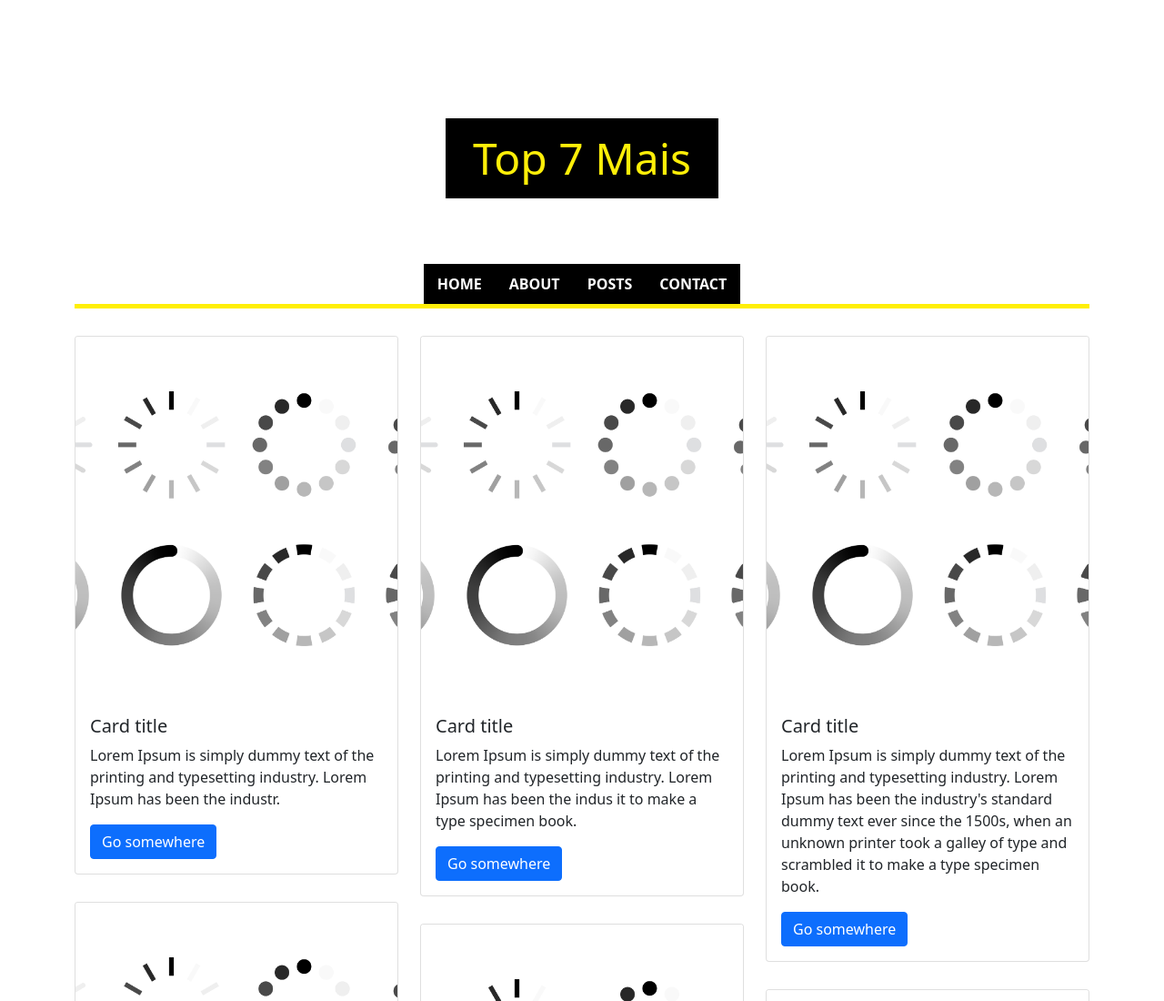
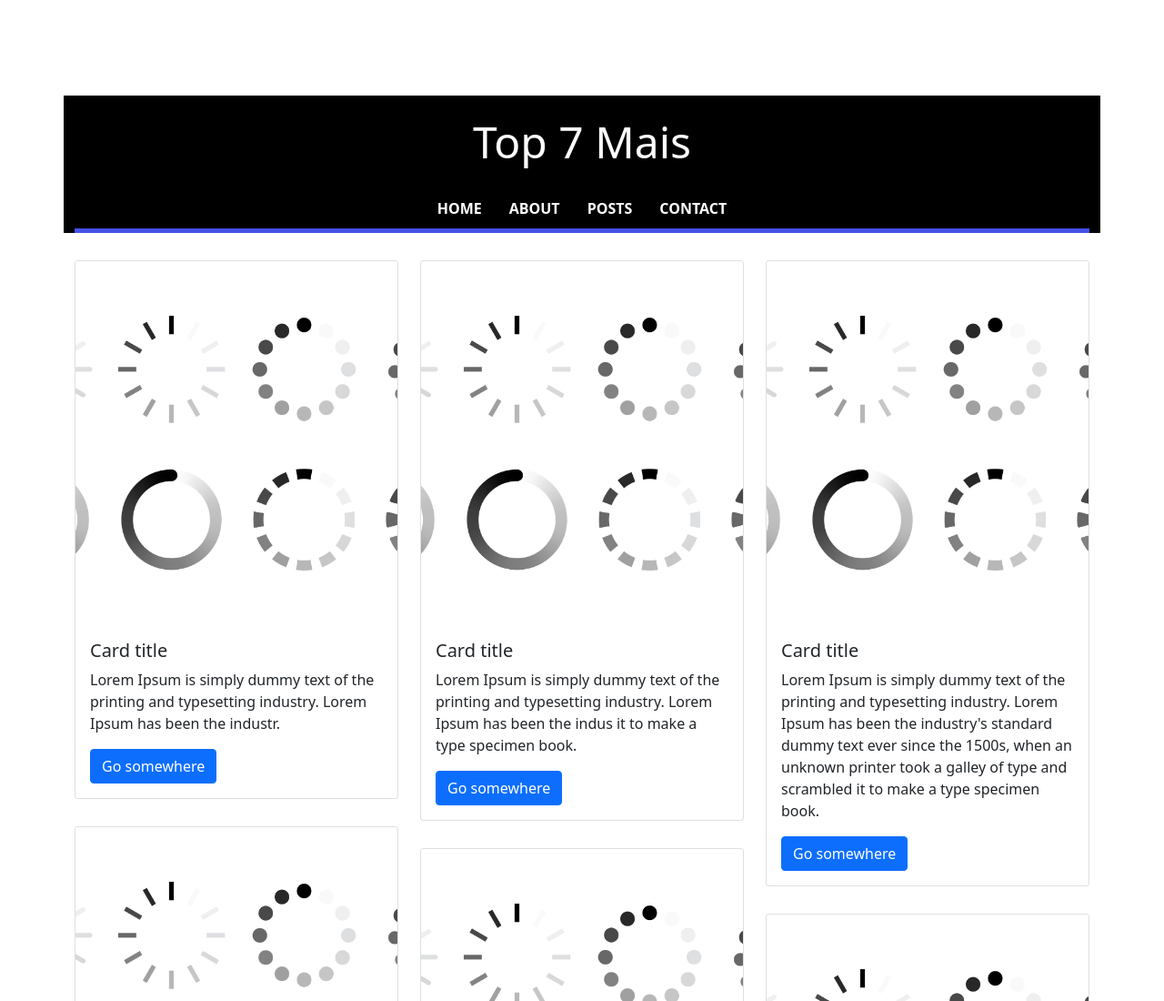
Before and after one commit to gileaddias/top7mais-Vers-o2, a plain HTML site: page index.html in a window 1280 px wide. Shown: the top 1100 px of the page at 91% size. Drawn offline with nearby package versions, Linux system fonts and the light colour scheme.

Commit message:
Revisão de design e CSS

```diff
--- a/footer.css
+++ b/footer.css
@@ -7,6 +7,6 @@
     justify-content: center;
     background-color: #000;
     color: #fff;
-    font-family: 'Vidaloka' serif;
+    font-family: 'Poppins' serif;
     margin-top: 50px;
 }
--- a/header.css
+++ b/header.css
@@ -2,27 +2,33 @@
 
 .header {
     display: block;
-    padding: 30px 0 0 0;
+    padding: 5px 0 0 0;
 }
 
 .header .container {
     display: flex;
+    background-color: #000;
     flex-direction: column;
     align-items: center;
 }
 
 .header .logo{
     font-size: 3em;
-    background-color: #000;
-    color: rgb(255, 239, 8);
-    padding: 15px 30px;
-    margin-bottom: 1.5em;
+    color: #fff;
+    padding: 22px 2px;
+    margin-bottom: 0;
+
+}
+
+.header .logo:hover{
+    background-color: #fff;
+    color: rgb(70, 81, 230);
 }
 
 .header .nav{
     width: 100%;
     display: block;
-    border-bottom: 5px solid rgb(255, 239, 8);
+    border-bottom: 5px solid rgb(70, 81, 230);
 }
 
 .header .nav .menu{
@@ -49,6 +55,6 @@
 }
 
 .header .nav .menu li a:hover{
-    background-color: rgb(255, 239, 8);
+    background-color: rgb(70, 81, 230);
     color: #000;
 }
```
